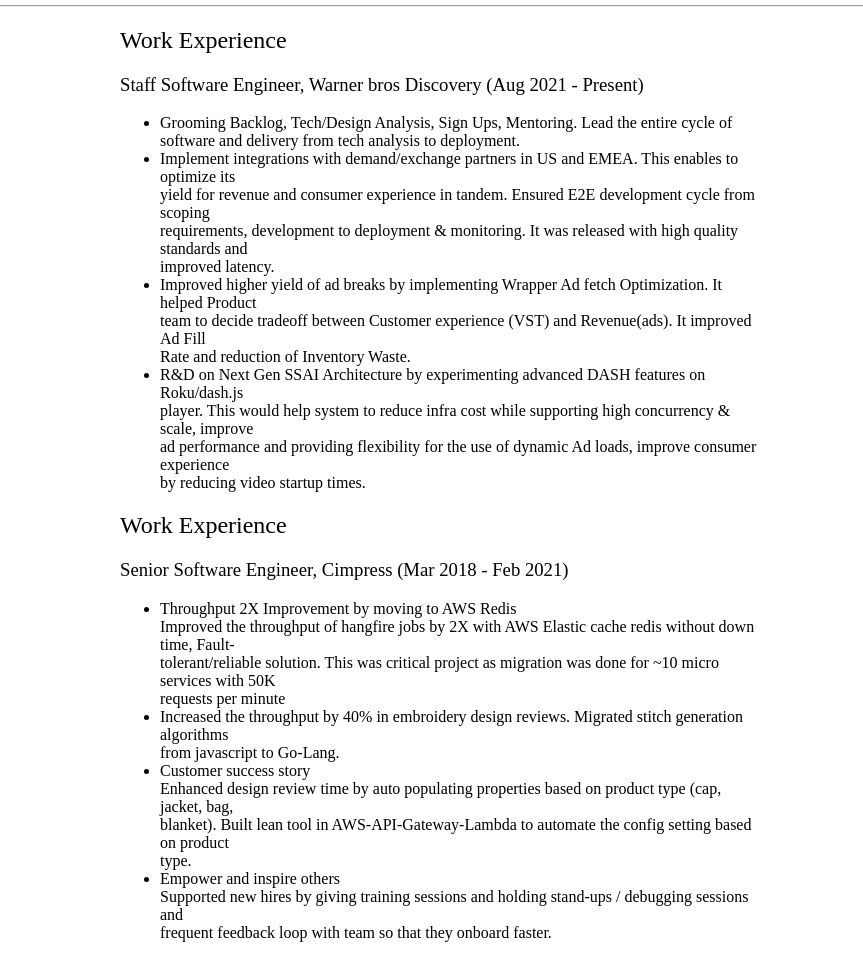
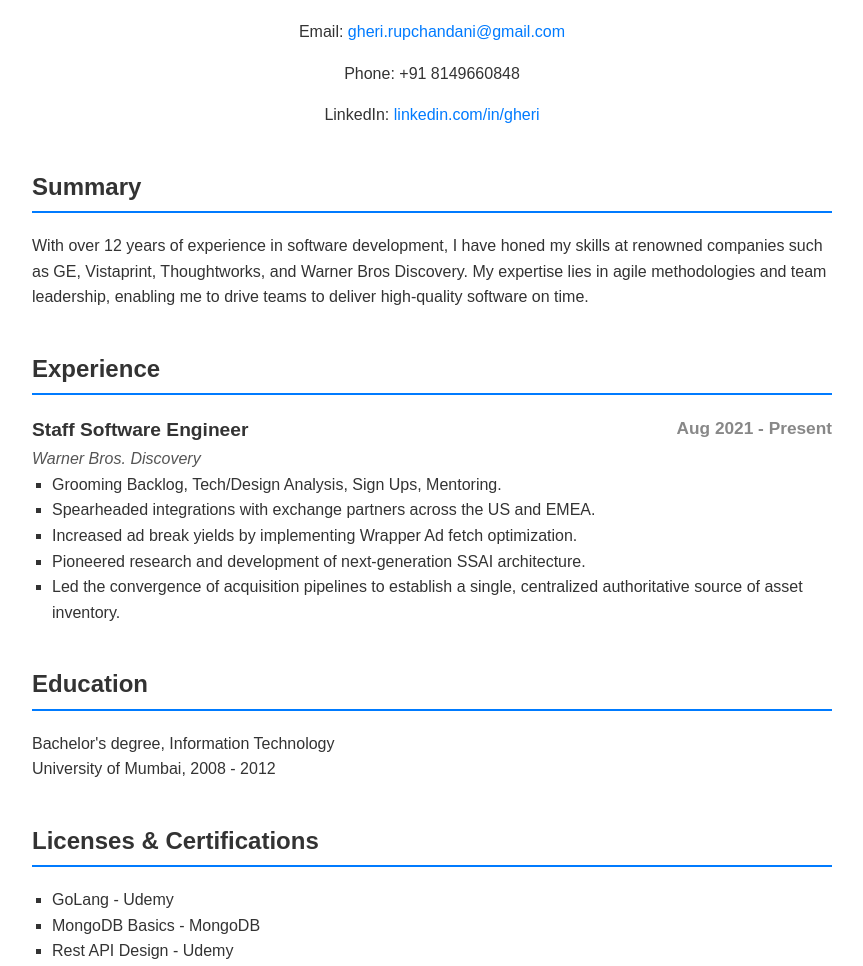
Before and after one commit to Gheri/gheri.github.io, a plain HTML site: page index.html in a window 1280 px wide. Shown: the part 122-1088 px from the top of the page, without its empty margins (208-1071 px from the left). Drawn offline with Linux system fonts and the light colour scheme.

Commit message:
Update index.html

```diff
--- a/index.html
+++ b/index.html
@@ -3,118 +3,122 @@
 <head>
     <meta charset="UTF-8">
     <meta name="viewport" content="width=device-width, initial-scale=1.0">
-    <title>Resume</title>
+    <title>Gheri Rupchandani - Resume</title>
     <style>
         body {
-            width: 100vw;
+            font-family: Arial, sans-serif;
+            line-height: 1.6;
+            color: #333;
+            margin: 0;
+            padding: 0;
         }
-
+        .container {
+            max-width: 800px;
+            margin: 0 auto;
+            padding: 20px;
+        }
         header {
             text-align: center;
+            margin-bottom: 20px;
         }
-
-        div {
-            margin: auto;
-            max-width: 50%;
+        header h1 {
+            margin: 0;
+            font-size: 2em;
         }
-
-        h1 {
-            font-weight: 700;
+        header p {
+            font-size: 1.2em;
+            color: #555;
         }
-
-        h2 {
-            font-weight: 500;
+        .contact-info {
+            text-align: center;
+            margin-bottom: 40px;
         }
-
-        h3 {
-            font-weight: 400;
+        .contact-info a {
+            color: #007BFF;
+            text-decoration: none;
         }
-
-        hr {
-            width: 70%;
+        .section {
+            margin-bottom: 40px;
+        }
+        .section h2 {
+            border-bottom: 2px solid #007BFF;
+            padding-bottom: 5px;
+            margin-bottom: 20px;
+            font-size: 1.5em;
+        }
+        .job-title {
+            font-weight: bold;
+            font-size: 1.2em;
+        }
+        .company {
+            font-style: italic;
+            color: #555;
+        }
+        .date {
+            float: right;
+            font-size: 0.9em;
+            color: #888;
+        }
+        ul {
+            list-style-type: square;
+            margin: 0;
+            padding-left: 20px;
         }
     </style>
 </head>
 <body>
+    <div class="container">
         <header>
             <h1>Gheri Rupchandani</h1>
-        <h2>Staff Software Engineer</h2>
+            <p>Mumbai, Maharashtra, India</p>
         </header>
-    <hr>
+
+        <div class="contact-info">
+            <p>Email: <a href="mailto:gheri.rupchandani@gmail.com">gheri.rupchandani@gmail.com</a></p>
+            <p>Phone: +91 8149660848</p>
+            <p>LinkedIn: <a href="https://linkedin.com/in/gheri" target="_blank">linkedin.com/in/gheri</a></p>
+        </div>
+
+        <div class="section">
+            <h2>Summary</h2>
+            <p>With over 12 years of experience in software development, I have honed my skills at renowned companies such as GE, Vistaprint, Thoughtworks, and Warner Bros Discovery. My expertise lies in agile methodologies and team leadership, enabling me to drive teams to deliver high-quality software on time.</p>
+        </div>
+
+        <div class="section">
+            <h2>Experience</h2>
             <div>
-        <h2>Work Experience</h2>
-        <h3>Staff Software Engineer, Warner bros Discovery (Aug 2021 - Present)</h3>
+                <div class="job-title">Staff Software Engineer <span class="date">Aug 2021 - Present</span></div>
+                <div class="company">Warner Bros. Discovery</div>
                 <ul>
-            <li>Grooming Backlog, Tech/Design Analysis, Sign Ups, Mentoring. Lead the entire cycle of <br>
-software and delivery from tech analysis to deployment.</li>
-            <li>Implement integrations with demand/exchange partners in US and EMEA. This enables to optimize its <br>
-yield for revenue and consumer experience in tandem. Ensured E2E development cycle from scoping <br>
-requirements, development to deployment & monitoring. It was released with high quality standards and <br>
-improved latency. </li>
-        <li>Improved higher yield of ad breaks by implementing Wrapper Ad fetch Optimization. It helped Product <br>
-team to decide tradeoff between Customer experience (VST) and Revenue(ads). It improved Ad Fill <br>
-Rate and reduction of Inventory Waste. </li>
-        <li> R&D on Next Gen SSAI Architecture by experimenting advanced DASH features on Roku/dash.js <br>
-player. This would help system to reduce infra cost while supporting high concurrency & scale, improve <br>
-ad performance and providing flexibility for the use of dynamic Ad loads, improve consumer experience <br>
-by reducing video startup times.</li>
+                    <li>Grooming Backlog, Tech/Design Analysis, Sign Ups, Mentoring.</li>
+                    <li>Spearheaded integrations with exchange partners across the US and EMEA.</li>
+                    <li>Increased ad break yields by implementing Wrapper Ad fetch optimization.</li>
+                    <li>Pioneered research and development of next-generation SSAI architecture.</li>
+                    <li>Led the convergence of acquisition pipelines to establish a single, centralized authoritative source of asset inventory.</li>
                 </ul>
             </div>
-    <div>
-        <h2>Work Experience</h2>
-        <h3>Senior Software Engineer, Cimpress (Mar 2018 - Feb 2021)</h3>
+            <!-- Add other job experiences similarly -->
+        </div>
+
+        <div class="section">
+            <h2>Education</h2>
+            <p>Bachelor's degree, Information Technology<br>University of Mumbai, 2008 - 2012</p>
+        </div>
+
+        <div class="section">
+            <h2>Licenses & Certifications</h2>
             <ul>
-            <li>Throughput 2X Improvement by moving to AWS Redis <br>
-Improved the throughput of hangfire jobs by 2X with AWS Elastic cache redis without down time, Fault- <br>
-tolerant/reliable solution. This was critical project as migration was done for ~10 micro services with 50K <br>
-requests per minute</li>
-            <li>Increased the throughput by 40% in embroidery design reviews. Migrated stitch generation algorithms <br>
-from javascript to Go-Lang.</li>
-        <li>Customer success story <br>
-Enhanced design review time by auto populating properties based on product type (cap, jacket, bag, <br>
-blanket). Built lean tool in AWS-API-Gateway-Lambda to automate the config setting based on product <br>
-type.</li>
-        <li> Empower and inspire others <br>
-Supported new hires by giving training sessions and holding stand-ups / debugging sessions and <br>
-frequent feedback loop with team so that they onboard faster.</li>
+                <li>GoLang - Udemy</li>
+                <li>MongoDB Basics - MongoDB</li>
+                <li>Rest API Design - Udemy</li>
+                <!-- Add other certifications similarly -->
             </ul>
         </div>
-    <div>
-        <h2>Work Experience</h2>
-        <h3>Software Engineer, GE Energy (June 2012 - Mar 2018)</h3>
-        <ul>
-            <li>Grooming Backlog, Tech/Design Analysis, Sign Ups, Mentoring. Lead the entire cycle of <br>
-software and delivery from tech analysis to deployment.</li>
-            <li>Implement integrations with demand/exchange partners in US and EMEA. This enables to optimize its <br>
-yield for revenue and consumer experience in tandem. Ensured E2E development cycle from scoping <br>
-requirements, development to deployment & monitoring. It was released with high quality standards and <br>
-improved latency. </li>
-        <li>Improved higher yield of ad breaks by implementing Wrapper Ad fetch Optimization. It helped Product <br>
-team to decide tradeoff between Customer experience (VST) and Revenue(ads). It improved Ad Fill <br>
-Rate and reduction of Inventory Waste. </li>
-        <li> R&D on Next Gen SSAI Architecture by experimenting advanced DASH features on Roku/dash.js <br>
-player. This would help system to reduce infra cost while supporting high concurrency & scale, improve <br>
-ad performance and providing flexibility for the use of dynamic Ad loads, improve consumer experience <br>
-by reducing video startup times.</li>
-        </ul>
+
+        <div class="section">
+            <h2>Skills</h2>
+            <p>Technical Leadership, Microservices, Node.js, AWS, Go, Backend, Ad Tech, .NET Framework, Kubernetes, MongoDB</p>
         </div>
-    <hr>
-    <div>
-        <h2>Education</h2>
-        <h3>Bachelors of Engineering in Computer Science, Mumbai University (2008 - 2012)</h3>
-        <ul>
-            <li>CGPA: 7.0</li>
-        </ul>
     </div>
-    <hr>
-    <div>
-        <h2>Skills</h2>
-        <ul>
-            <li>Programming Languages: JS, TS, C#, Java, Python, GoLang</li>
-            <li>Database: Postgres, MongoDB</li>
-            <li>Cloud: AWS</li>
-        </ul>
-    </div>
-    <hr>
 </body>
 </html>
```
Lines whose indentation alone changed are shown as unchanged.
